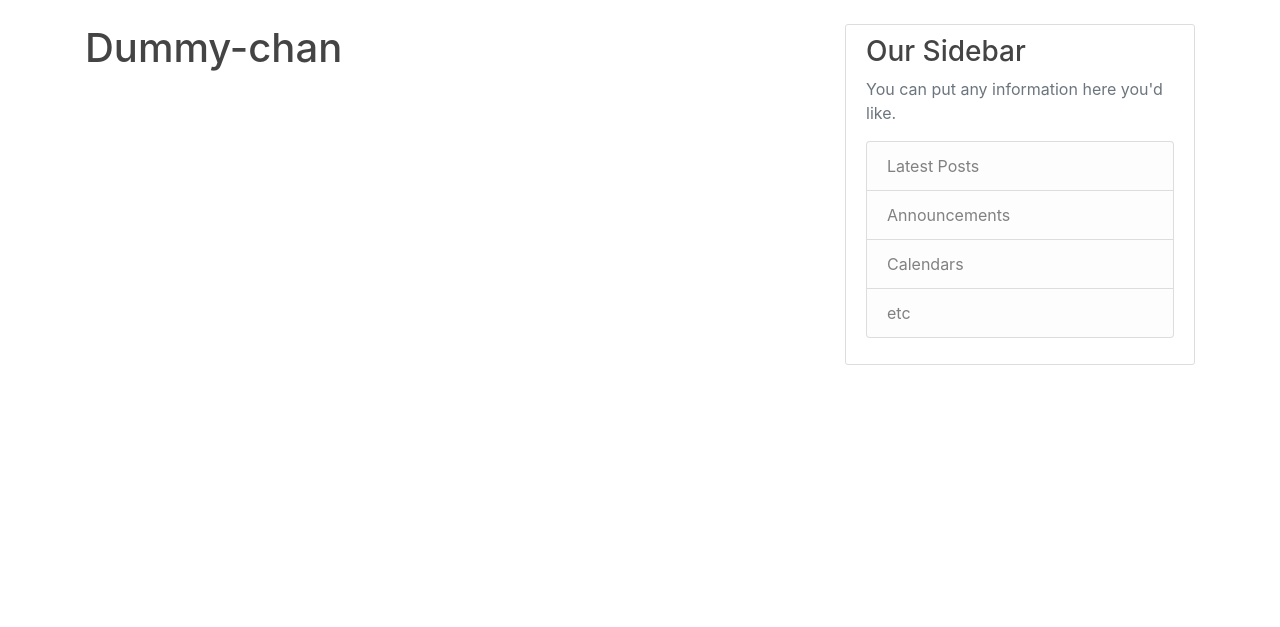
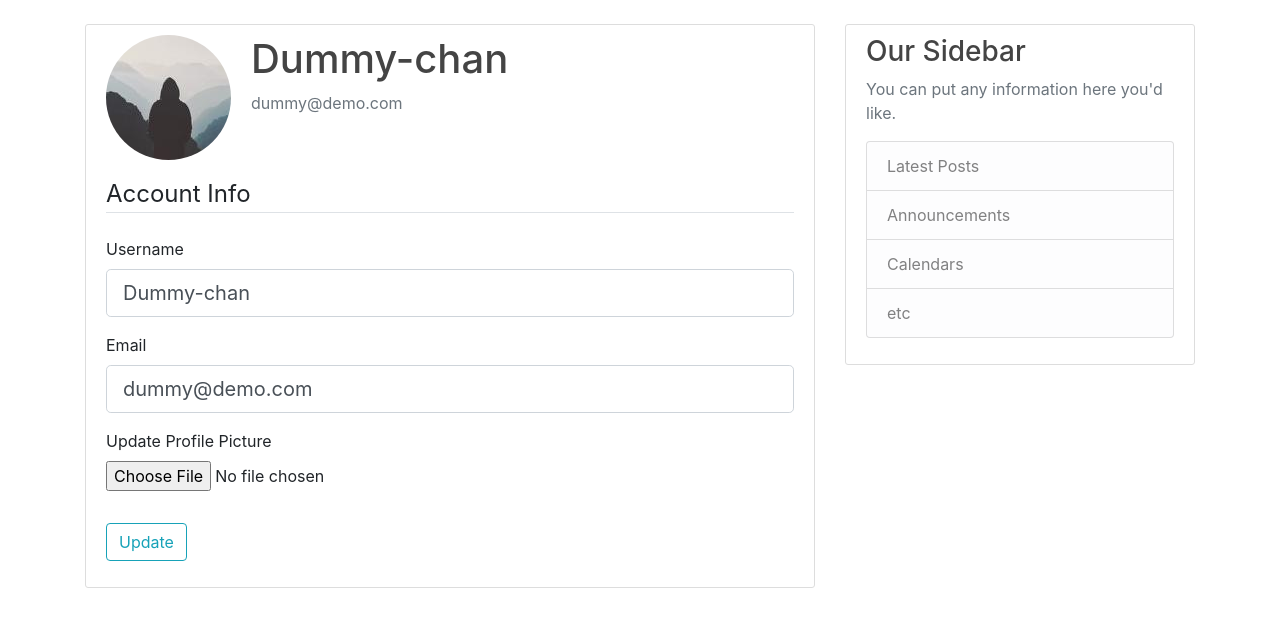
Before and after one commit to iamtatsuhira/FlaskTutorialBlog, a Flask app: page /account in a window 1280 px wide. Shown: the part 56-683 px from the top of the page. Run offline with Flask 2, Linux system fonts and the light colour scheme; a user stored in the database is signed in; some libraries are stand-ins or nearby versions.

Commit message:
finish tutorial7

```diff
--- a/flaskblog/forms.py
+++ b/flaskblog/forms.py
@@ -1,4 +1,6 @@
 from flask_wtf import FlaskForm
+from flask_wtf.file import FileField, FileAllowed
+from flask_login import current_user
 from wtforms import StringField, PasswordField, SubmitField, BooleanField
 from wtforms.validators import DataRequired, Length, Email, EqualTo, ValidationError
 from flaskblog.models import User
@@ -14,13 +16,11 @@ class RegistrationForm(FlaskForm):
     submit = SubmitField('Sign Up')
 
     def validate_username(self, username):
-
         user = User.query.filter_by(username=username.data).first()
         if user:
             raise ValidationError('That user name is taken. Plese choose a different one.')
 
     def validate_email(self, email):
-
         user = User.query.filter_by(email=email.data).first()
         if user:
             raise ValidationError('That email is taken. Plese choose a different one.')
@@ -31,3 +31,23 @@ class LoginForm(FlaskForm):
     password = PasswordField('Password', validators=[DataRequired()])
     remember = BooleanField('Remember Me')
     submit = SubmitField('Login')
+
+class UpdateAccountForm(FlaskForm):
+    username = StringField('Username',
+                           validators=[DataRequired(), Length(min=2, max=20)])
+    email = StringField('Email',
+                        validators=[DataRequired(), Email()])
+    picture = FileField('Update Profile Picture', validators=[FileAllowed(['jpg', 'png'])])
+    submit = SubmitField('Update')
+
+    def validate_username(self, username):
+        if username.data != current_user.username:
+            user = User.query.filter_by(username=username.data).first()
+            if user:
+                raise ValidationError('That user name is taken. Plese choose a different one.')
+
+    def validate_email(self, email):
+        if email.data != current_user.email:
+            user = User.query.filter_by(email=email.data).first()
+            if user:
+                raise ValidationError('That email is taken. Plese choose a different one.')
--- a/flaskblog/routes.py
+++ b/flaskblog/routes.py
@@ -1,6 +1,9 @@
+import os
+import secrets
+from PIL import Image
 from flask import render_template, url_for, flash, redirect, request
 from flaskblog import app, db, bcrypt
-from flaskblog.forms import RegistrationForm, LoginForm
+from flaskblog.forms import RegistrationForm, LoginForm, UpdateAccountForm
 from flaskblog.models import User, Post
 from flask_login import login_user, current_user, logout_user, login_required
 
@@ -64,7 +67,37 @@ def logout():
     logout_user()
     return redirect(url_for('home'))
 
-@app.route("/account")
+def save_picture(form_picture):
+    random_hex = secrets.token_hex(8)
+    _, f_ext = os.path.splitext(form_picture.filename)
+    picture_fn = random_hex + f_ext
+    picture_path = os.path.join(app.root_path, 'static/profile_pics', picture_fn)
+
+    output_size = (125, 125)
+    i = Image.open(form_picture)
+    i.thumbnail(output_size)
+
+    i.save(picture_path)
+
+    return picture_fn
+
+
+@app.route("/account", methods=['GET', 'POST'])
 @login_required
 def account():
-    return render_template('account.html', title='Account')
+    form = UpdateAccountForm()
+    if form.validate_on_submit():
+        if form.picture.data:
+            picture_file = save_picture(form.picture.data)
+            current_user.image_file = picture_file
+        current_user.username = form.username.data
+        current_user.email = form.email.data
+        db.session.commit()
+        flash('Your account has been updated!', 'success')
+        return redirect(url_for('account'))
+    elif request.method == 'GET':
+        form.username.data = current_user.username
+        form.email.data = current_user.email
+    image_file = url_for('static', filename='profile_pics/' + current_user.image_file)
+    return render_template('account.html', title='Account',
+                           image_file=image_file, form=form)
--- a/flaskblog/templates/account.html
+++ b/flaskblog/templates/account.html
@@ -1,4 +1,59 @@
 {% extends 'layout.html' %}
 {% block content %}
-    <h1>{{ current_user.username }}</h1>
+    <div class="content-section">
+        <div class="media">
+            <img class="rounded-circle account-img" src="{{ image_file }}">
+            <div class="media-body">
+                <h2 class="account-heading">{{ current_user.username }}</h2>
+                <p class="text-secondary">{{ current_user.email }}</p>
+            </div>
+        </div>
+            <form method="POST" action="" enctype="multipart/form-data">
+                {{ form.hidden_tag() }}
+                <fieldset class="form-group">
+                    <legend class="border-bottom mb-4">Account Info</legend>
+                    <div class="form-group">
+                        {{ form.username.label(class="form=control-label") }}
+
+                        {% if form.username.errors %}
+                            {{ form.username(class="form-control form-control-lg is-invalid") }}
+                            <div class="invalid-feedback">
+                                {% for error in form.username.errors %}
+                                    <span>{{ error }}</span>
+                                {% endfor %}
+                            </div>
+                        {% else %}
+                            {{ form.username(class="form-control form-control-lg") }}
+                        {% endif %}
+                    </div>
+                    <div class="form-group">
+                        {{ form.email.label(class="form=control-label") }}
+                        {% if form.email.errors %}
+                            {{ form.email(class="form-control form-control-lg is-invalid") }}
+                            <div class="invalid-feedback">
+                                {% for error in form.email.errors %}
+                                    <span>{{ error }}</span>
+                                {% endfor %}
+                            </div>
+                        {% else %}
+                            {{ form.email(class="form-control form-control-lg") }}
+                        {% endif %}
+                    </div>
+                    <div class="form-group">
+                        {{ form.picture.label() }}
+                        {{ form.picture(class="form-control-file") }}
+                        {% if form.picture.errors %}
+                            {% for error in form.picture.errors %}
+                                <span class="text-danger">{{ error }}</span></br>
+                            {% endfor %}
+                        {% endif %}
+                    </div>
+                </fieldset>
+                <div class="form-group">
+                    {{ form.submit(class="btn btn-outline-info") }}
+                </div>
+            </form>
+    </div>
+
+
 {% endblock content %}
```
Also changed, not shown: flaskblog/site.db, flaskblog/static/profile_pics/default.jpg (added), flaskblog/static/profile_pics/f661ae96a5d077e6.jpg (added).
